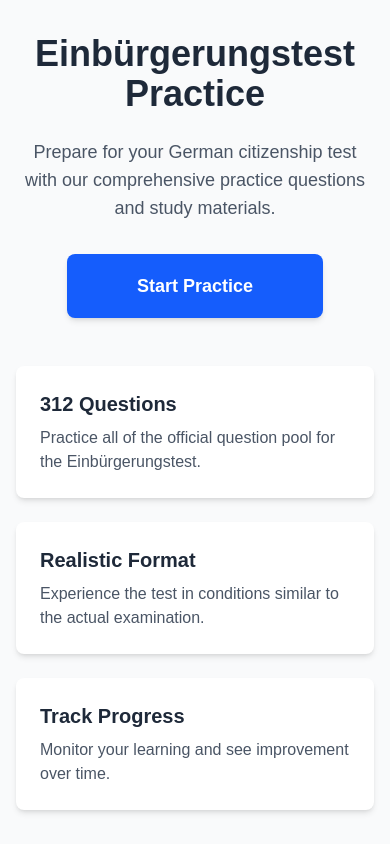
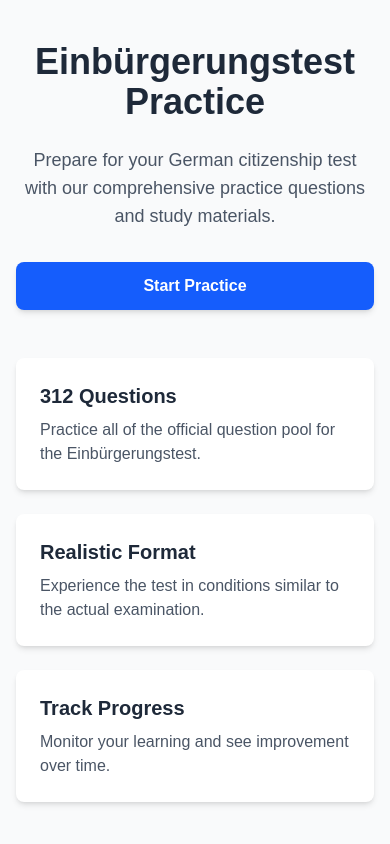
Before and after one commit to hrasekh/klarbits-front, a Next.js app: page / in a window 390 px wide. Built offline with nearby package versions, Linux system fonts and the light colour scheme; no server answers.

Commit message:
fixing button respnsive

```diff
--- a/src/components/ClientHomeComponent.jsx
+++ b/src/components/ClientHomeComponent.jsx
@@ -20,17 +20,17 @@ function StartPracticeButton({ initialUuid }) {
   const continueBt = questionUuid !== initialUuid;
 
   return (
-    <div className="flex flex-row gap-4">
-      <Link href={`/questions/${initialUuid}`}>
-        <button className="cursor-pointer bg-blue-600 hover:bg-blue-700 text-white font-semibold py-4 px-6 rounded-lg text-lg shadow-md transition-colors duration-300 w-64 h-16 flex items-center justify-center">
+    <div className="flex flex-col sm:flex-row gap-4 w-full max-w-2xl mx-auto">
+      <Link href={`/questions/${initialUuid}`} className="w-full sm:w-1/2">
+        <button className="cursor-pointer bg-blue-600 hover:bg-blue-700 text-white font-semibold py-3 sm:py-4 px-4 sm:px-6 rounded-lg text-base sm:text-lg shadow-md transition-colors duration-300 w-full h-12 sm:h-16 flex items-center justify-center">
           {'Start Practice'}
         </button>
       </Link>
       {continueBt && (
-        <Link href={`/questions/${questionUuid}`}>
-          <button className="cursor-pointer bg-green-600 hover:bg-green-700 text-white font-semibold py-4 px-6 rounded-lg text-lg shadow-md transition-colors duration-300 w-64 h-16 flex items-center justify-center">
-          {'Continue Practice'}
-        </button>
+        <Link href={`/questions/${questionUuid}`} className="w-full sm:w-1/2">
+          <button className="cursor-pointer bg-green-600 hover:bg-green-700 text-white font-semibold py-3 sm:py-4 px-4 sm:px-6 rounded-lg text-base sm:text-lg shadow-md transition-colors duration-300 w-full h-12 sm:h-16 flex items-center justify-center">
+            {'Continue Practice'}
+          </button>
         </Link>
       )}
     </div>
```
